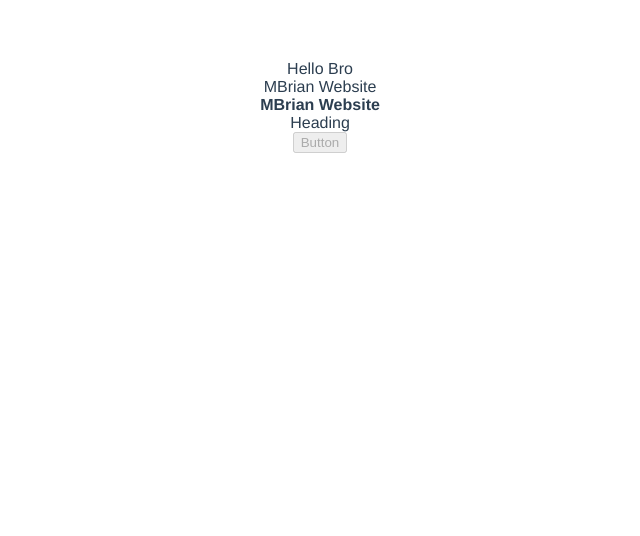
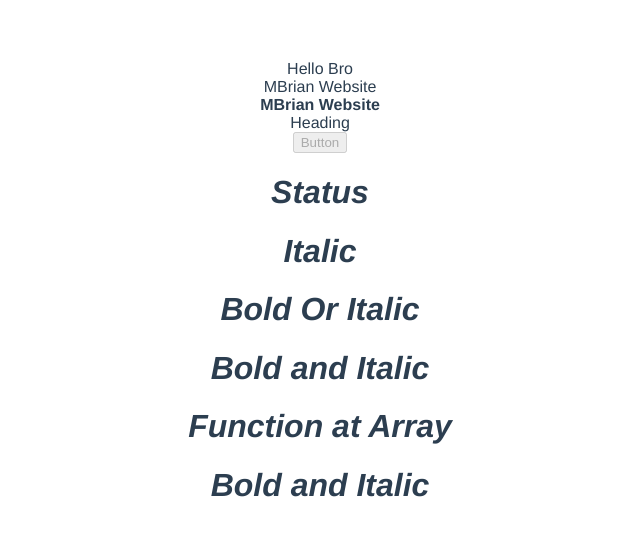
Before and after one commit to mbrianwebsite/learn-vuejs3, a Vue app in the folder hello-world/: page / in a window 1280 px wide. Shown: the top 536 px of the page, without its empty margins (320-960 px from the left). Built offline with nearby package versions, Linux system fonts and the light colour scheme.

Commit message:
BINDING CLASSES

```diff
--- a/hello-world/src/App.vue
+++ b/hello-world/src/App.vue
@@ -7,6 +7,21 @@
     <div v-html="channelBold"></div>
     <div v-bind:id="headingId">Heading</div>
     <button v-bind:disabled="isDisabled">Button</button>
+    <h1 v-bind:class="status">Status</h1>
+    <h1 v-bind:class="isItalic && status">Italic</h1>
+    <h1 v-bind:class="isItalic ? status : 'strong'">Bold Or Italic</h1>
+    <h1 v-bind:class="[status, 'strong']">Bold and Italic</h1>
+    <h1 v-bind:class="[isItalic && status, isItalic ? status : 'strong']">
+      Function at Array
+    </h1>
+    <h1
+      v-bind:class="{
+        toitalic: isItalic,
+        strong: !isItalic,
+      }"
+    >
+      Bold and Italic
+    </h1>
   </div>
 </template>
 
@@ -23,6 +38,8 @@ export default {
       channelBold: "<b>MBrian Website</b>",
       headingId: "heading",
       isDisabled: true,
+      status: "toitalic",
+      isItalic: true,
     };
   },
 };
@@ -37,4 +54,12 @@ export default {
   color: #2c3e50;
   margin-top: 60px;
 }
+
+.toitalic {
+  font-style: italic;
+}
+
+.strong {
+  font-weight: 900;
+}
 </style>
```
